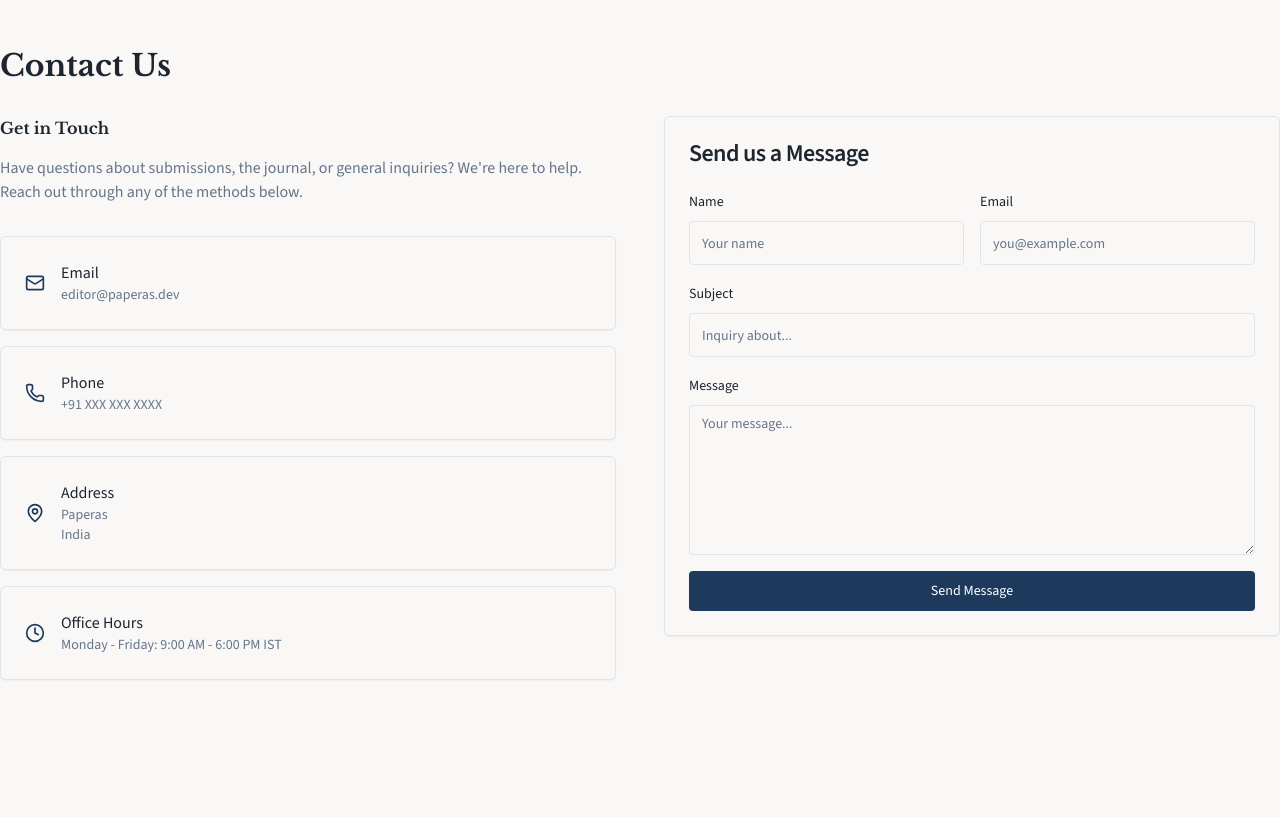
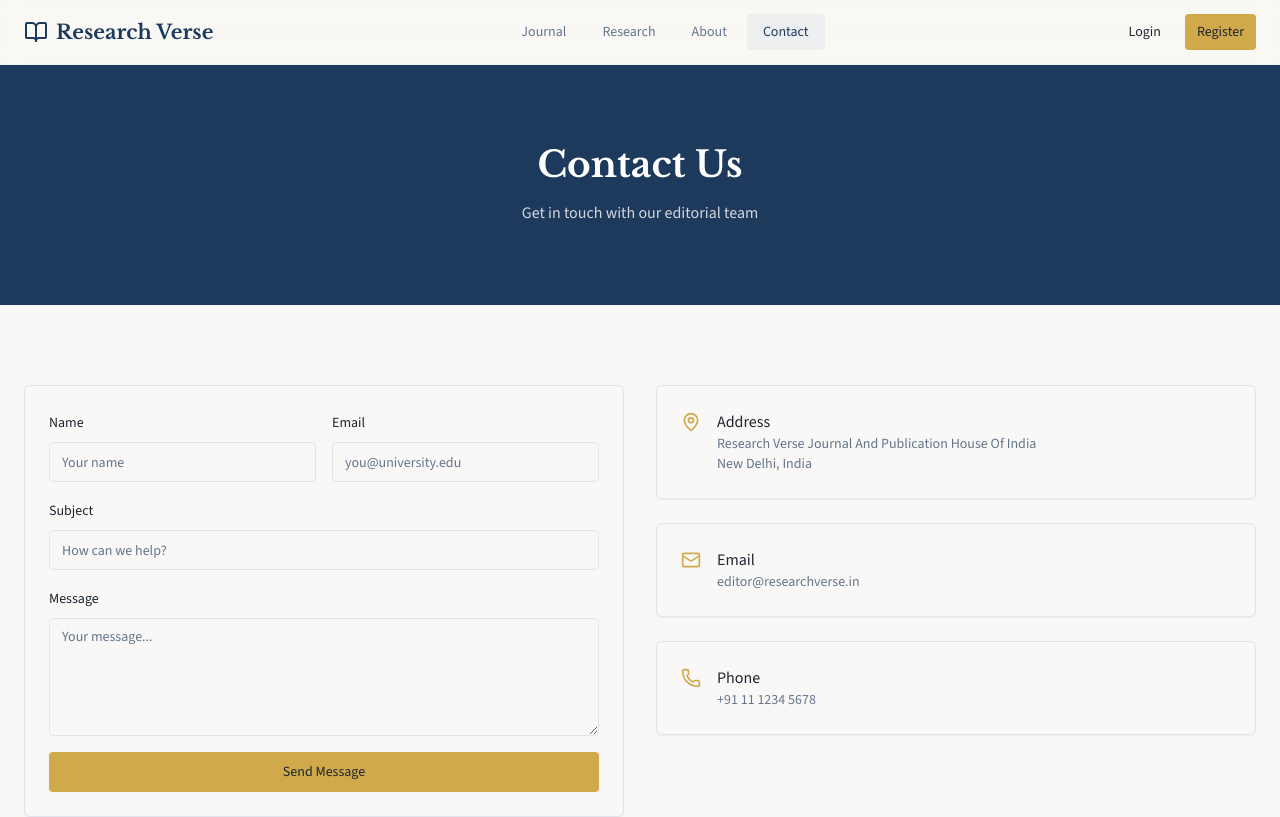
Before and after one commit to omkarspace/paperas, a Next.js app: page /contact in a window 1280 px wide. Shown: the top 817 px of the page. Built offline with nearby package versions, Linux system fonts and the light colour scheme; no server answers.

Commit message:
feat: redesign contact page with form and details

```diff
--- a/src/app/contact/page.tsx
+++ b/src/app/contact/page.tsx
@@ -1,143 +1,98 @@
-import type { Metadata } from "next";
-import { Card, CardContent, CardHeader, CardTitle } from "@/components/ui/card";
+import { Navbar } from "@/components/shared/navbar";
+import { Footer } from "@/components/shared/footer";
+import { Card, CardContent } from "@/components/ui/card";
+import { Button } from "@/components/ui/button";
 import { Input } from "@/components/ui/input";
 import { Label } from "@/components/ui/label";
 import { Textarea } from "@/components/ui/textarea";
-import { Button } from "@/components/ui/button";
-import { Mail, Phone, MapPin, Clock } from "lucide-react";
-
-export const metadata: Metadata = {
-  title: "Contact Us",
-  description: "Get in touch with Paperas journal for submission inquiries, editorial questions, and general information.",
-  alternates: { canonical: `${process.env.NEXT_PUBLIC_APP_URL}/contact` },
-};
+import { Mail, MapPin, Phone } from "lucide-react";
 
 export default function ContactPage() {
   return (
-    <div className="container py-12">
-      <h1 className="font-serif font-bold text-3xl mb-8">Contact Us</h1>
-
-      <div className="grid grid-cols-1 md:grid-cols-2 gap-12">
-        <div>
-          <section className="mb-8">
-            <h2 className="font-serif font-semibold mb-4">Get in Touch</h2>
-            <p className="text-muted-foreground">
-              Have questions about submissions, the journal, or general
-              inquiries? We&apos;re here to help. Reach out through any of
-              the methods below.
+    <div className="flex min-h-screen flex-col">
+      <Navbar />
+      <main className="flex-1">
+        {/* Hero */}
+        <section className="bg-primary py-20">
+          <div className="container mx-auto max-w-7xl px-4 md:px-6 text-center">
+            <h1 className="font-serif text-4xl font-bold text-primary-foreground">Contact Us</h1>
+            <p className="mt-4 text-primary-foreground/80">
+              Get in touch with our editorial team
             </p>
+          </div>
         </section>
 
-          <div className="space-y-4">
+        {/* Contact Content */}
+        <section className="py-20">
+          <div className="container mx-auto max-w-7xl px-4 md:px-6">
+            <div className="grid gap-8 lg:grid-cols-2">
+              {/* Form */}
               <Card>
                 <CardContent className="pt-6">
-                <div className="flex items-center gap-4">
-                  <Mail className="h-5 w-5 text-primary" />
+                  <form className="space-y-4">
+                    <div className="grid gap-4 sm:grid-cols-2">
+                      <div className="space-y-2">
+                        <Label htmlFor="name">Name</Label>
+                        <Input id="name" placeholder="Your name" />
+                      </div>
+                      <div className="space-y-2">
+                        <Label htmlFor="email">Email</Label>
+                        <Input id="email" type="email" placeholder="you@university.edu" />
+                      </div>
+                    </div>
+                    <div className="space-y-2">
+                      <Label htmlFor="subject">Subject</Label>
+                      <Input id="subject" placeholder="How can we help?" />
+                    </div>
+                    <div className="space-y-2">
+                      <Label htmlFor="message">Message</Label>
+                      <Textarea id="message" rows={5} placeholder="Your message..." />
+                    </div>
+                    <Button type="submit" className="w-full bg-secondary text-secondary-foreground hover:bg-secondary/90">
+                      Send Message
+                    </Button>
+                  </form>
+                </CardContent>
+              </Card>
+
+              {/* Details */}
+              <div className="space-y-6">
+                <Card>
+                  <CardContent className="pt-6 flex items-start gap-4">
+                    <MapPin className="h-5 w-5 text-secondary mt-0.5" />
                     <div>
-                    <p className="font-medium">Email</p>
+                      <p className="font-medium">Address</p>
                       <p className="text-sm text-muted-foreground">
-                      editor@paperas.dev
+                        Research Verse Journal And Publication House Of India<br />
+                        New Delhi, India
                       </p>
-                  </div>
                     </div>
                   </CardContent>
                 </Card>
-
                 <Card>
-              <CardContent className="pt-6">
-                <div className="flex items-center gap-4">
-                  <Phone className="h-5 w-5 text-primary" />
+                  <CardContent className="pt-6 flex items-start gap-4">
+                    <Mail className="h-5 w-5 text-secondary mt-0.5" />
                     <div>
-                    <p className="font-medium">Phone</p>
-                    <p className="text-sm text-muted-foreground">
-                      +91 XXX XXX XXXX
-                    </p>
-                  </div>
+                      <p className="font-medium">Email</p>
+                      <p className="text-sm text-muted-foreground">editor@researchverse.in</p>
                     </div>
                   </CardContent>
                 </Card>
-
                 <Card>
-              <CardContent className="pt-6">
-                <div className="flex items-center gap-4">
-                  <MapPin className="h-5 w-5 text-primary" />
+                  <CardContent className="pt-6 flex items-start gap-4">
+                    <Phone className="h-5 w-5 text-secondary mt-0.5" />
                     <div>
-                    <p className="font-medium">Address</p>
-                    <p className="text-sm text-muted-foreground">
-                      Paperas
-                      <br />
-                      India
-                    </p>
-                  </div>
-                </div>
-              </CardContent>
-            </Card>
-
-            <Card>
-              <CardContent className="pt-6">
-                <div className="flex items-center gap-4">
-                  <Clock className="h-5 w-5 text-primary" />
-                  <div>
-                    <p className="font-medium">Office Hours</p>
-                    <p className="text-sm text-muted-foreground">
-                      Monday - Friday: 9:00 AM - 6:00 PM IST
-                    </p>
-                  </div>
+                      <p className="font-medium">Phone</p>
+                      <p className="text-sm text-muted-foreground">+91 11 1234 5678</p>
                     </div>
                   </CardContent>
                 </Card>
               </div>
             </div>
-
-        <div>
-          <Card>
-            <CardHeader>
-              <CardTitle>Send us a Message</CardTitle>
-            </CardHeader>
-            <CardContent>
-              <form className="space-y-4">
-                <div className="grid grid-cols-1 md:grid-cols-2 gap-4">
-                  <div className="space-y-2">
-                    <Label htmlFor="name">Name</Label>
-                    <Input id="name" placeholder="Your name" required className="h-11" />
           </div>
-                  <div className="space-y-2">
-                    <Label htmlFor="email">Email</Label>
-                    <Input
-                      id="email"
-                      type="email"
-                      placeholder="you@example.com"
-                      required
-                      className="h-11"
-                    />
-                  </div>
-                </div>
-                <div className="space-y-2">
-                  <Label htmlFor="subject">Subject</Label>
-                  <Input
-                    id="subject"
-                    placeholder="Inquiry about..."
-                    required
-                    className="h-11"
-                  />
-                </div>
-                <div className="space-y-2">
-                  <Label htmlFor="message">Message</Label>
-                  <Textarea
-                    id="message"
-                    placeholder="Your message..."
-                    className="min-h-[150px]"
-                    required
-                  />
-                </div>
-                <Button type="submit" className="w-full">
-                  Send Message
-                </Button>
-              </form>
-            </CardContent>
-          </Card>
-        </div>
-      </div>
+        </section>
+      </main>
+      <Footer />
     </div>
   );
 }
```
Lines whose indentation alone changed are shown as unchanged.
